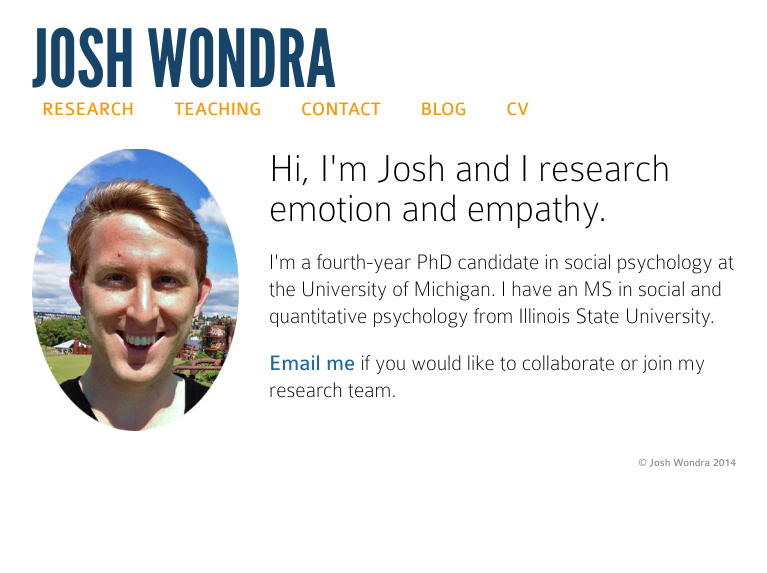
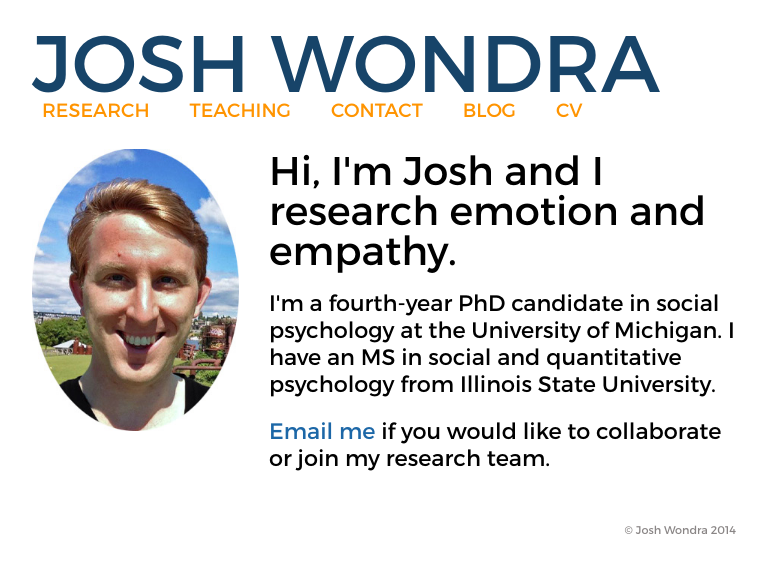
Before and after one commit to joshwondra/joshwondra.com, a Jekyll site: the page index.html, which Jekyll copies as it is, in a window 1280 px wide. Shown: the top 573 px of the page, without its empty margins (256-1023 px from the left). Built offline with Jekyll 4.4.1, drawn with Linux system fonts in a browser that asks for light colours.

Commit message:
Update fonts

```diff
--- a/css/style.css
+++ b/css/style.css
@@ -44,6 +44,11 @@ h2 {
 /* 3. TYPOGRAPHY */
 
 @font-face {
+	font-family: "Montserrat";
+	src: url("../fonts/Montserrat-Regular.otf") format("opentype");
+}
+
+/*@font-face {
 	font-family: "League Gothic";
 	src: url("../fonts/LeagueGothic-Regular.otf") format("opentype");
 }
@@ -56,7 +61,7 @@ h2 {
 @font-face {
 	font-family: "Colaborate-Regular";
 	src: url("../fonts/ColabReg.otf") format("opentype");
-}
+}*/
 
 /* 4. LINKS */
 
@@ -71,7 +76,7 @@ a {
 
 header {
 	color: #174469;
-	font-family: "League Gothic", helvetica, sans-serif;
+	font-family: "Montserrat", helvetica, sans-serif;
 	font-size: 5em;
 	text-transform: uppercase;
 }
@@ -85,7 +90,7 @@ header a, a:visited {
 #nav {
 	clear: both;
 	text-transform: uppercase;
-	font-family: "Colaborate-Regular", helvetica, sans-serif;
+	font-family: "Montserrat", helvetica, sans-serif;
 	font-size: 1.2em;
 }
 
@@ -116,7 +121,7 @@ header a, a:visited {
 
 #content {
 	margin-top: 30px;
-	font-family: "Colaborate-Thin", helvetica, sans-serif;
+	font-family: "Montserrat", helvetica, sans-serif;
 }
 
 #home-photo {
@@ -130,7 +135,7 @@ header a, a:visited {
 
 #copy a{
 	color: #1c67a7;
-	font-family: "Colaborate-Regular", helvetica, sans-serif;
+	font-family: "Montserrat", helvetica, sans-serif;
 }
 
 #copy a:hover{
@@ -162,6 +167,6 @@ small {
 	text-align: right;
 	background-color; black;
 	color: #8A8686;
-	font-family: "Colaborate-Regular", helvetica, sans-serif;
+	font-family: "Montserrat", helvetica, sans-serif;
 	padding-top: 30px;
 }
```
Also changed, not shown: fonts/Montserrat-Black.otf (added), fonts/Montserrat-Bold.otf (added), fonts/Montserrat-Hairline.otf (added), fonts/Montserrat-Light.otf (added), fonts/Montserrat-Regular.otf (added).
